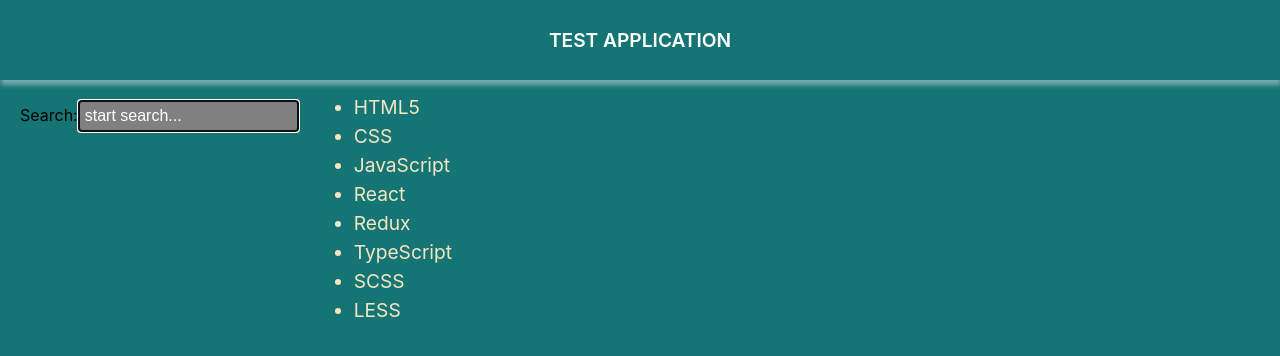
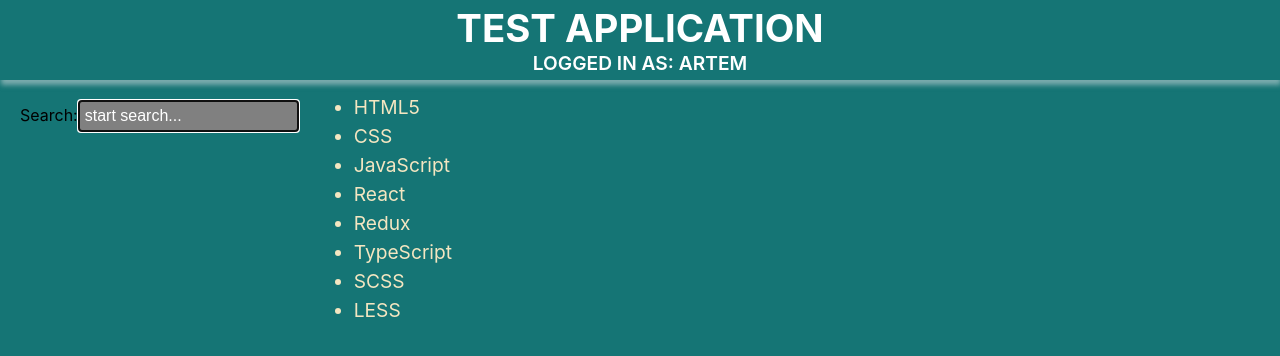
Before and after one commit to Aluminaze/test-jest-app, a React (Create React App) app: page / in a window 1280 px wide. Shown: the top 356 px of the page. Built offline with nearby package versions, Linux system fonts and the light colour scheme.

Commit message:
display user name when logged in

```diff
--- a/src/components/App/App.module.css
+++ b/src/components/App/App.module.css
@@ -7,6 +7,7 @@
   display: flex;
   justify-content: center;
   align-items: center;
+  flex-direction: column;
   height: 80px;
   position: fixed;
   top: 0;
--- a/src/components/App/App.tsx
+++ b/src/components/App/App.tsx
@@ -4,11 +4,25 @@ import List from "components/List";
 import { listData } from "TestData/ListData";
 import Search from "components/Search";
 
+function getUserData() {
+  return Promise.resolve(() => ({ id: 77, name: "Artem" }));
+}
+
 function App() {
   const [value, setValue] = useState<string>("");
   const [data, setData] = useState<string[]>(listData);
   const onChangeSearch = (e: React.ChangeEvent<HTMLInputElement>) =>
     setValue(e.target.value);
+  const [userData, setUserData] = useState<any | null>(null);
+
+  useEffect(() => {
+    const fetchUserData = async () => {
+      const data = await getUserData();
+      setUserData(data);
+    };
+
+    fetchUserData();
+  }, []);
 
   useEffect(() => {
     if (value) {
@@ -24,7 +38,10 @@ function App() {
 
   return (
     <div className={classes.app}>
-      <header className={classes.header}>Test Application</header>
+      <header className={classes.header}>
+        <h1>Test Application</h1>
+        {userData && <span>Logged in as: {userData?.name}</span>}
+      </header>
       <div className={classes.content}>
         <Search value={value} onChange={onChangeSearch} />
         <List items={data} />
```
